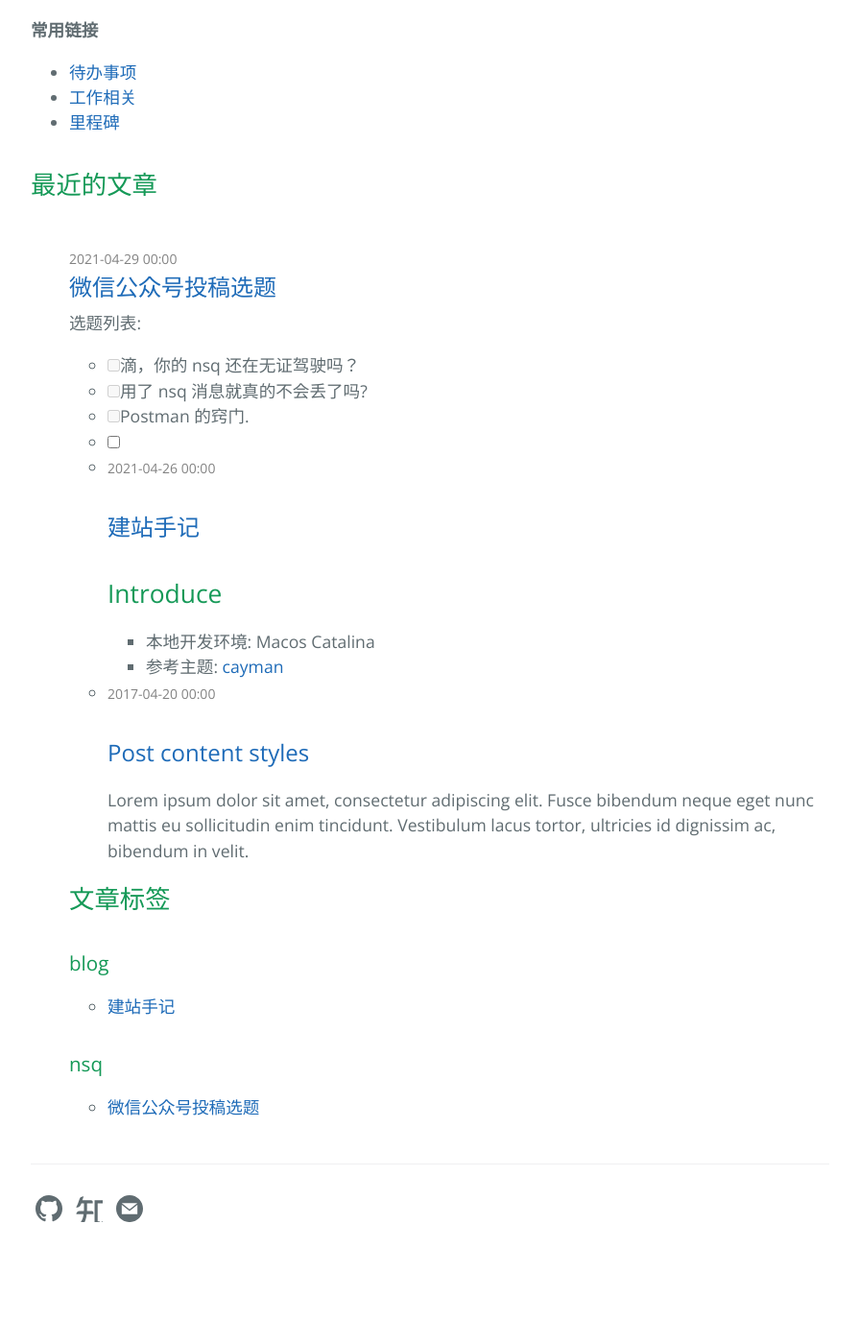
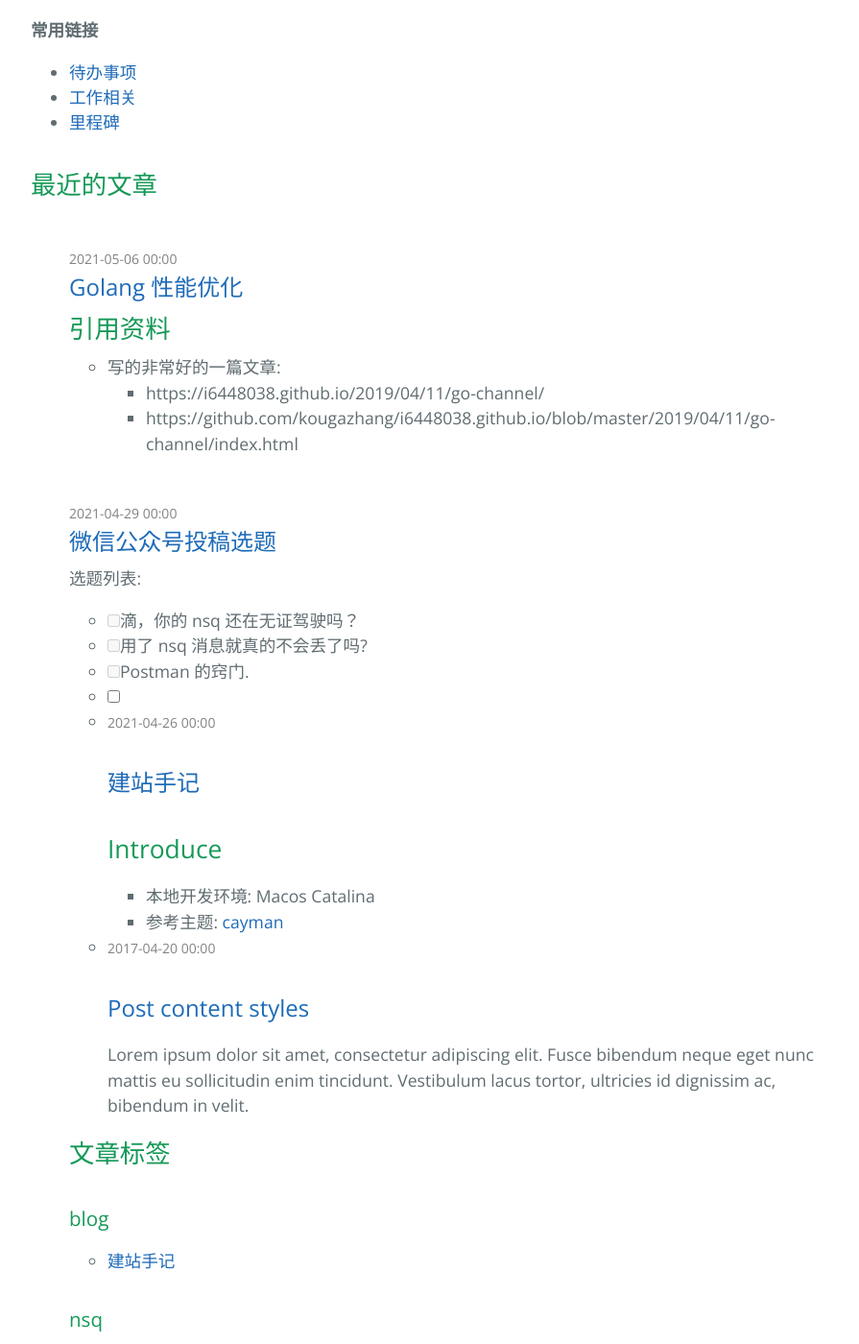
Before and after one commit to kougazhang/oom, a Jekyll site: the page built from index.md, in a window 1280 px wide and 1400 px high, scrolled down 469 px. Shown: the whole window at 96% size, without its empty margins (192-1087 px from the left). Built offline with Jekyll 4.4.1, drawn with Linux system fonts in a browser that asks for light colours; before the commit the page ends 1796 px from its top, so only the background shows below that.

```diff
--- /dev/null
+++ b/_posts/2021-05-06-golang-channel.md
@@ -0,0 +1,15 @@
+---
+layout: post
+title: "Golang 性能优化"
+tagline: "性能优化"
+categories: junk
+image: /thumbnail-mobile.png
+author: "张召"
+meta: "Springfield"
+tags: Golang
+---
+
+## 引用资料
++ 写的非常好的一篇文章:
+    + https://i6448038.github.io/2019/04/11/go-channel/
+    + https://github.com/kougazhang/i6448038.github.io/blob/master/2019/04/11/go-channel/index.html
```
Also changed, not shown: _posts/2021-04-29-topic.md (+8 -0 lines).
